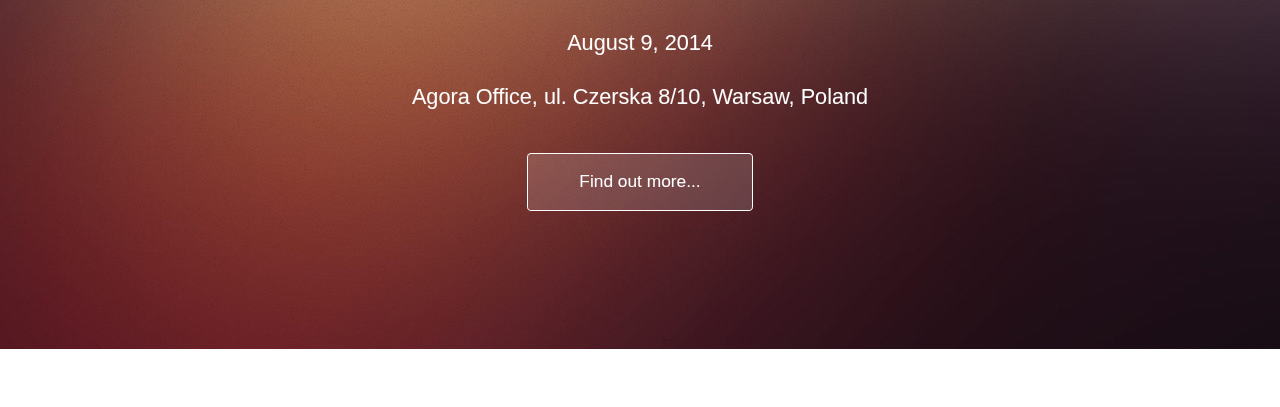
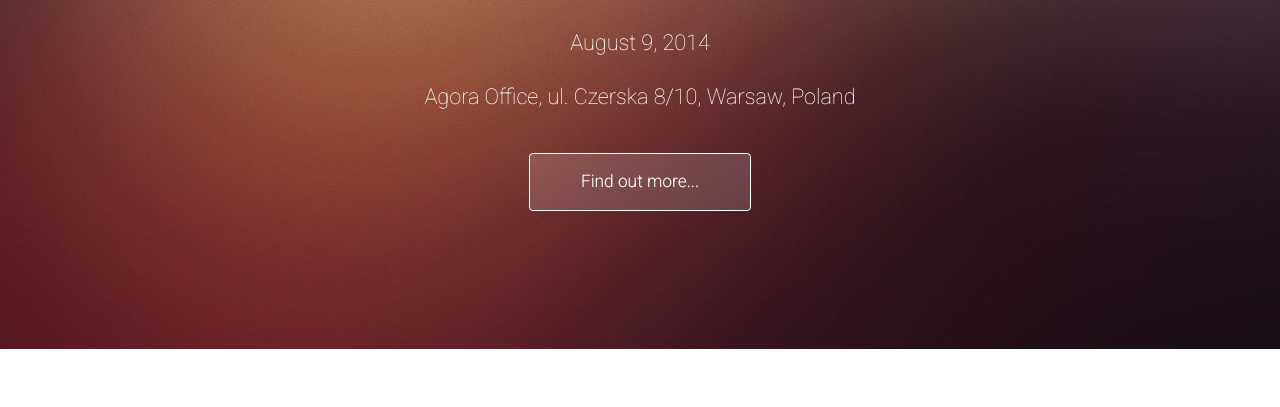
Before and after one commit to microhackaton-2014-august-warsaw/2014, a plain HTML site: page index.html in a window 1280 px wide. Shown: the part 359-766 px from the top of the page. Drawn offline with Linux system fonts and the light colour scheme; some packages are replaced by stand-ins of ours.

Commit message:
fonts reverted and made polish-friendly. JNB shouldn't touch what he has no clue about :p

```diff
--- a/css/style.css
+++ b/css/style.css
@@ -19,7 +19,7 @@
 
 	body,input,textarea,select
 	{
-		font-family: 'Exo+2', sans-serif;
+		font-family: 'Roboto', sans-serif;
 		font-weight: 300;
 		font-size: 17pt;
 		line-height: 1.75em;
--- a/index.html
+++ b/index.html
@@ -10,7 +10,7 @@
 		<meta http-equiv="content-type" content="text/html; charset=utf-8" />
 		<meta name="description" content="" />
 		<meta name="keywords" content="" />
-        <link href='http://fonts.googleapis.com/css?family=Exo+2:100,100italic,300,300italic,400,400italic' rel='stylesheet' type='text/css'>
+		<link href='http://fonts.googleapis.com/css?family=Roboto:400,100italic,100,300,300italic,400italic&subset=latin,latin-ext' rel='stylesheet' type='text/css'>
 		<!--[if lte IE 8]><script src="css/ie/html5shiv.js"></script><![endif]-->
 		<script src="js/jquery.min.js"></script>
 		<script src="js/skel.min.js"></script>
```
Also changed, not shown: css/._style.css.
